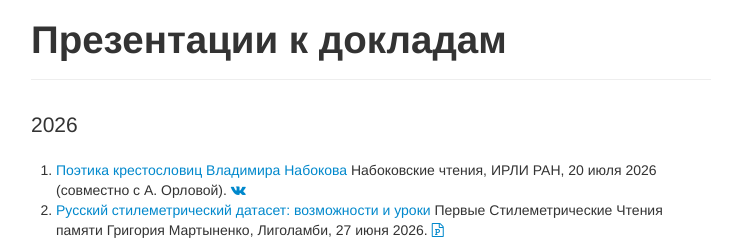
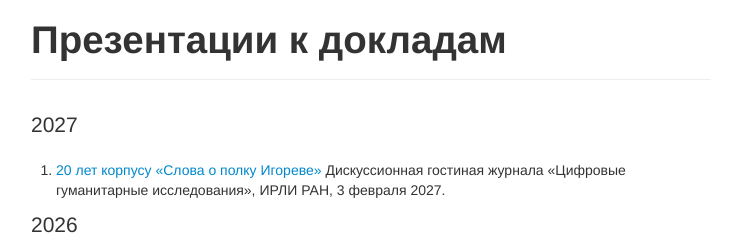
Before and after one commit to nevmenandr/slides, a plain HTML site: page index.html in a window 1280 px wide. Shown: the top 243 px of the page, without its empty margins (269-1007 px from the left). Drawn offline with Linux system fonts and the light colour scheme.

Commit message:
3.2.2027 added

```diff
--- a/index.html
+++ b/index.html
@@ -85,6 +85,12 @@
         <div class="page-header">
           <h1>Презентации к докладам</h1>
         </div>
+        <p class="lead">2027</p>
+        <ol>
+            <li><a href="./2027-02-03/slides.pdf">20 лет корпусу «Слова о полку Игореве» </a> Дискуссионная гостиная журнала «Цифровые гуманитарные исследования», ИРЛИ РАН, 3 февраля 2027. </li>
+		</ol>
+
+
         <p class="lead">2026</p>
         <ol>
 	    <li><a href="./2026-07-20/slides.pdf">Поэтика крестословиц Владимира Набокова </a> Набоковские чтения, ИРЛИ РАН, 20 июля 2026 (совместно с А. Орловой). <a href="https://vkvideo.ru/video-187073395_456239431?t=35m38s"><i class="fa fa-vk"></i></a></li>
```
Also changed, not shown: 1 other file.
